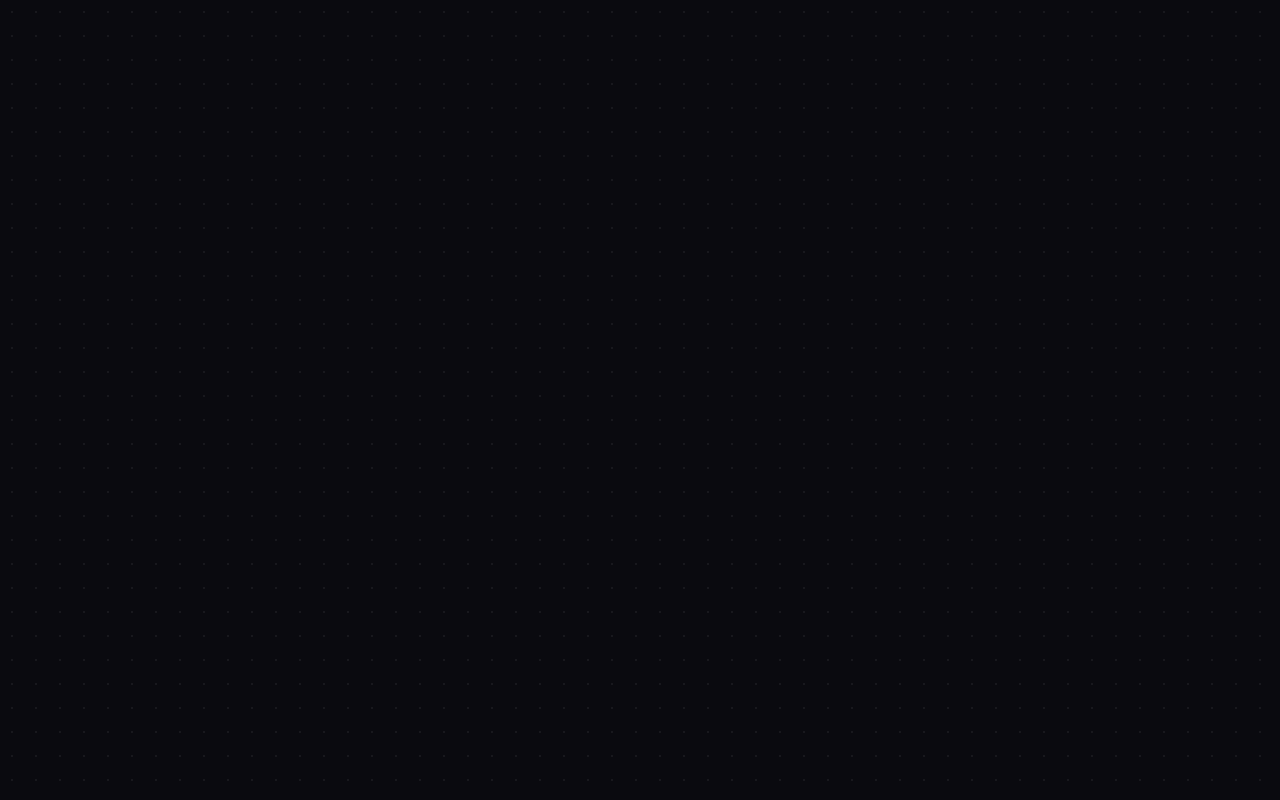
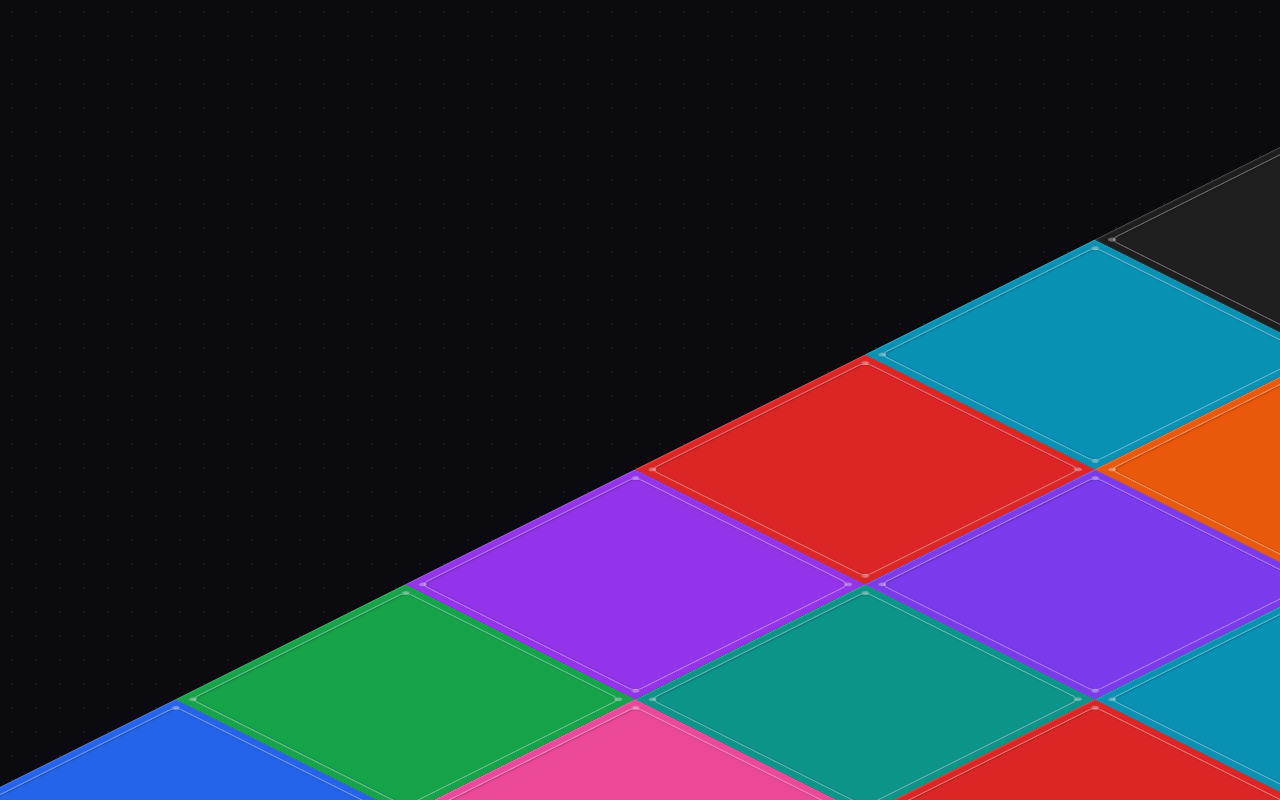
Before and after one commit to EsneiderCdD/parchate-f, a React (Vite) app: page / in a window 1280 px wide. Built offline with nearby package versions, Linux system fonts and the light colour scheme.

Commit message:
feat(background)

```diff
--- a/src/App.css
+++ b/src/App.css
@@ -12,4 +12,12 @@
   background-color: #0a0a0f;
   background-image: radial-gradient(circle, rgba(255,255,255,0.06) 1px, transparent 1px);
   background-size: 24px 24px;
+  position: relative;
+  overflow: hidden;
 }
+
+.grid-container {
+  position: absolute;
+  bottom: -350px;
+  right: -675px;
+}
--- a/src/App.jsx
+++ b/src/App.jsx
@@ -1,9 +1,34 @@
 import './App.css'
+import IsometricGrid from './components/specific/IsometricCube/IsometricGrid'
+
+const testCubes = [
+  { id: 1,  bgColor: '#2563eb' },
+  { id: 2,  bgColor: '#16a34a' },
+  { id: 3,  bgColor: '#9333ea' },
+  { id: 4,  bgColor: '#dc2626' },
+  { id: 5,  bgColor: '#0891b2' },
+  { id: 6,  bgColor: '#1e1e1e' },
+  { id: 7,  bgColor: '#f59e0b' },
+  { id: 8,  bgColor: '#ec4899' },
+  { id: 9,  bgColor: '#0d9488' },
+  { id: 10, bgColor: '#7c3aed' },
+  { id: 11, bgColor: '#ea580c' },
+  { id: 12, bgColor: '#2563eb' },
+  { id: 13, bgColor: '#16a34a' },
+  { id: 14, bgColor: '#9333ea' },
+  { id: 15, bgColor: '#dc2626' },
+  { id: 16, bgColor: '#0891b2' },
+  { id: 17, bgColor: '#1e1e1e' },
+  { id: 18, bgColor: '#f59e0b' },
+]
 
 function App() {
   return (
     <section className="hero">
       <div className="layout">
+        <div className="grid-container">
+          <IsometricGrid cubes={testCubes} cubeSize={325} gap={0} columns={6} />
+        </div>
       </div>
     </section>
   )
```
Also changed, not shown: src/doc/parchate.md (added, +28 -0 lines).
